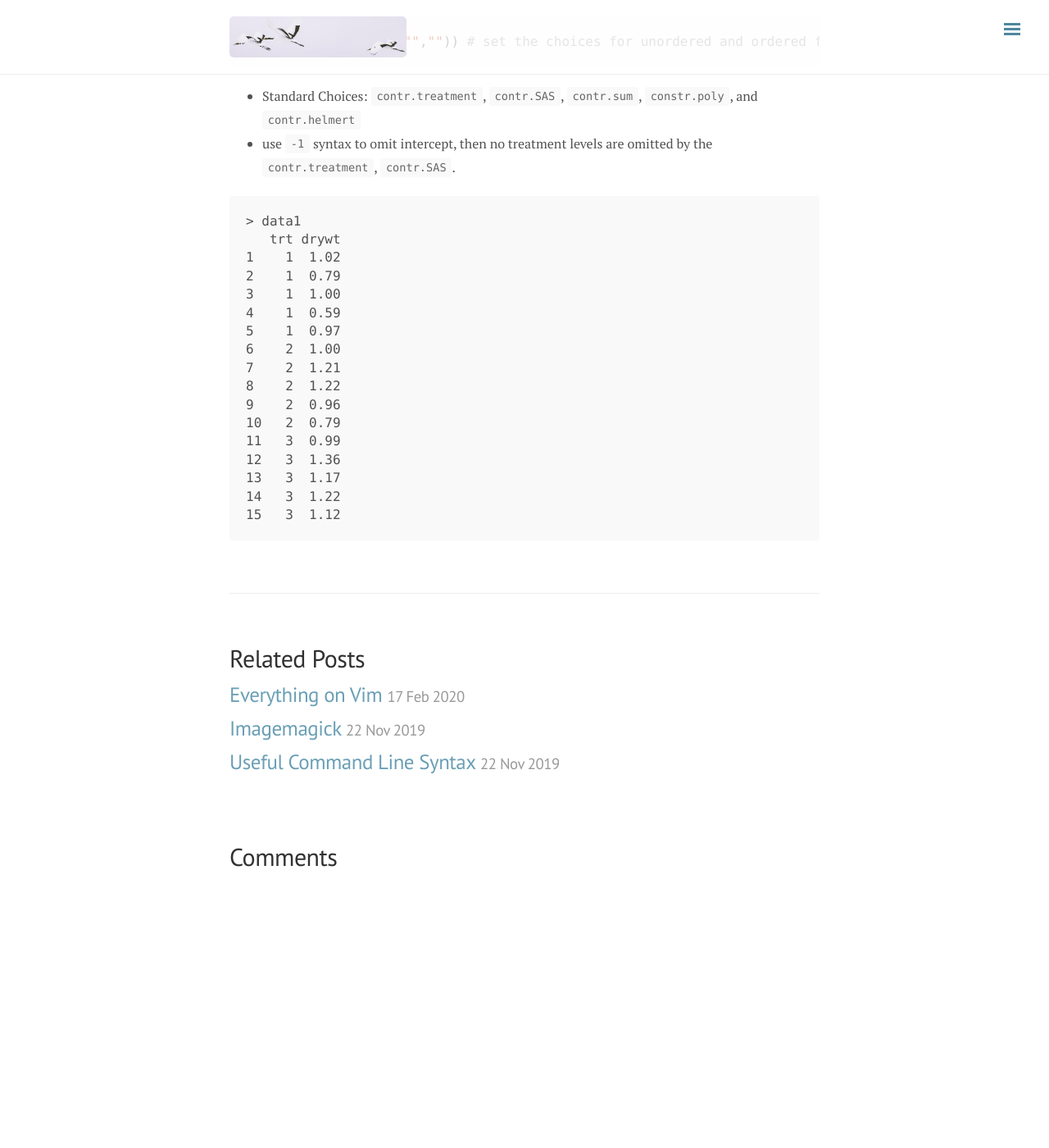
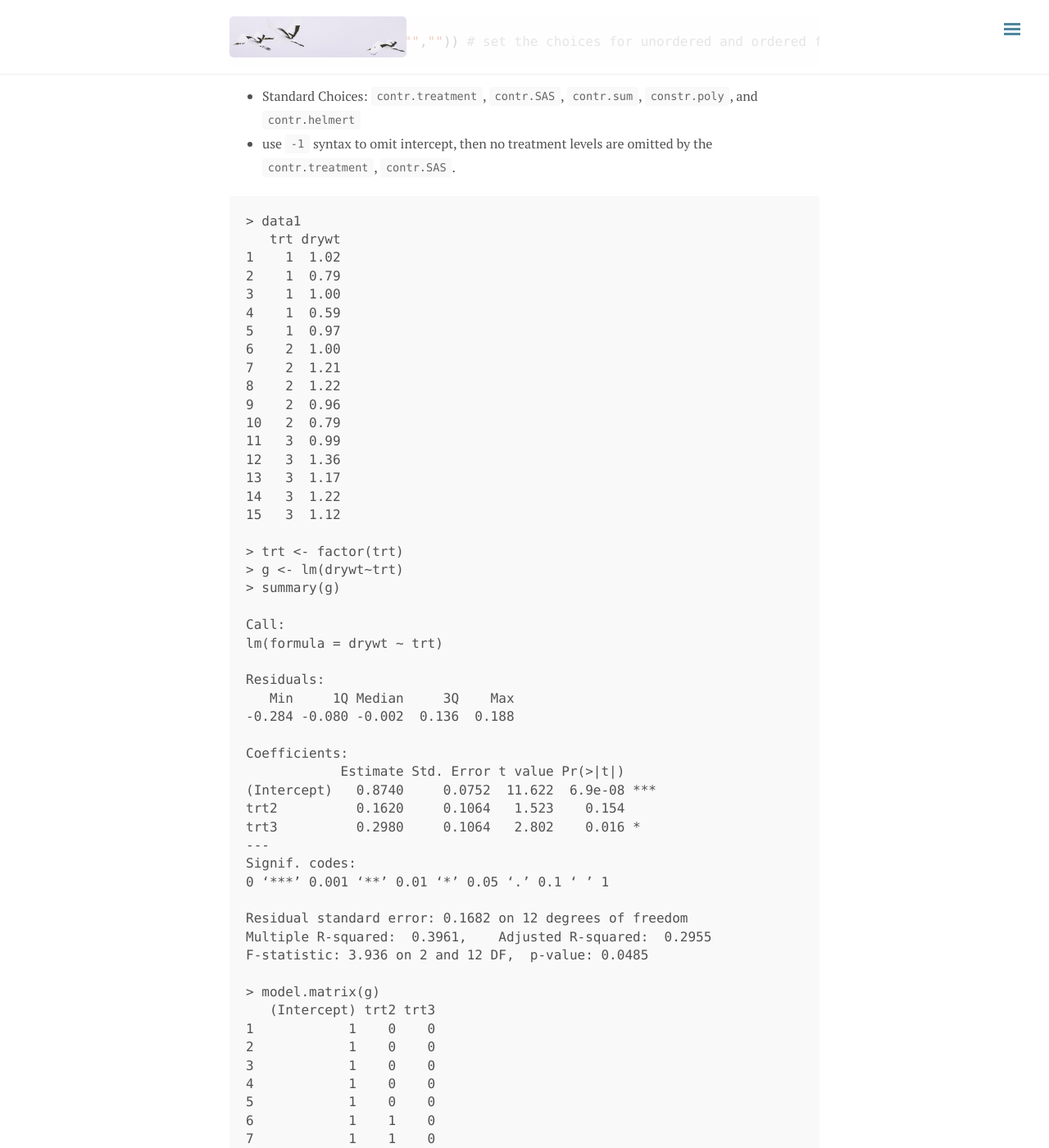
Before and after one commit to ylyy93/my_blog, a Jekyll site: the page built from _posts/phil/2020-03-18-experimental-design.md, in a window 1280 px wide and 1400 px high, scrolled down 4444 px. Shown: the whole window at 82% size. Built offline with Jekyll 4.4.1, drawn with Linux system fonts in a browser that asks for light colours; nearby versions of some CDN libraries; formulas are drawn with MathJax 3; comment, search, counter and statistics services are not loaded; before the commit the page ends 5517 px from its top, so only the background shows below that; some of the changed text lies outside the part shown.

Commit message:
rebuilding site Wed Mar 18 19:21:51 PDT 2020

````diff
--- a/_posts/phil/2020-03-18-experimental-design.md
+++ b/_posts/phil/2020-03-18-experimental-design.md
@@ -214,4 +214,94 @@ options(contrasts=c("","")) # set the choices for unordered and ordered factors,
 13   3  1.17
 14   3  1.22
 15   3  1.12
+
+> trt <- factor(trt)
+> g <- lm(drywt~trt)
+> summary(g)
+
+Call:
+lm(formula = drywt ~ trt)
+
+Residuals:
+   Min     1Q Median     3Q    Max
+-0.284 -0.080 -0.002  0.136  0.188
+
+Coefficients:
+            Estimate Std. Error t value Pr(>|t|)
+(Intercept)   0.8740     0.0752  11.622  6.9e-08 ***
+trt2          0.1620     0.1064   1.523    0.154
+trt3          0.2980     0.1064   2.802    0.016 *
+---
+Signif. codes:
+0 ‘***’ 0.001 ‘**’ 0.01 ‘*’ 0.05 ‘.’ 0.1 ‘ ’ 1
+
+Residual standard error: 0.1682 on 12 degrees of freedom
+Multiple R-squared:  0.3961,	Adjusted R-squared:  0.2955
+F-statistic: 3.936 on 2 and 12 DF,  p-value: 0.0485
+
+> model.matrix(g)
+   (Intercept) trt2 trt3
+1            1    0    0
+2            1    0    0
+3            1    0    0
+4            1    0    0
+5            1    0    0
+6            1    1    0
+7            1    1    0
+8            1    1    0
+9            1    1    0
+10           1    1    0
+11           1    0    1
+12           1    0    1
+13           1    0    1
+14           1    0    1
+15           1    0    1
+
+> contrasts(trt)
+  2 3
+1 0 0
+2 1 0
+3 0 1
+
+> g <- lm(drywt~trt -1)
+> model.matrix(g)
+   trt1 trt2 trt3
+1     1    0    0
+2     1    0    0
+3     1    0    0
+4     1    0    0
+5     1    0    0
+6     0    1    0
+7     0    1    0
+8     0    1    0
+9     0    1    0
+10    0    1    0
+11    0    0    1
+12    0    0    1
+13    0    0    1
+14    0    0    1
+15    0    0    1
 ```
+
+#### `options(contrasts = c("contr.treatment", "contr.poly"))`
+```
+> options(contrasts = c("contr.treatment", "contr.poly"))
+> g <- lm(drywt~trt)
+> model.matrix(g)
+   (Intercept) trt2 trt3
+1            1    0    0
+2            1    0    0
+3            1    0    0
+4            1    0    0
+5            1    0    0
+6            1    1    0
+7            1    1    0
+8            1    1    0
+9            1    1    0
+10           1    1    0
+11           1    0    1
+12           1    0    1
+13           1    0    1
+14           1    0    1
+15           1    0    1
+```
````
